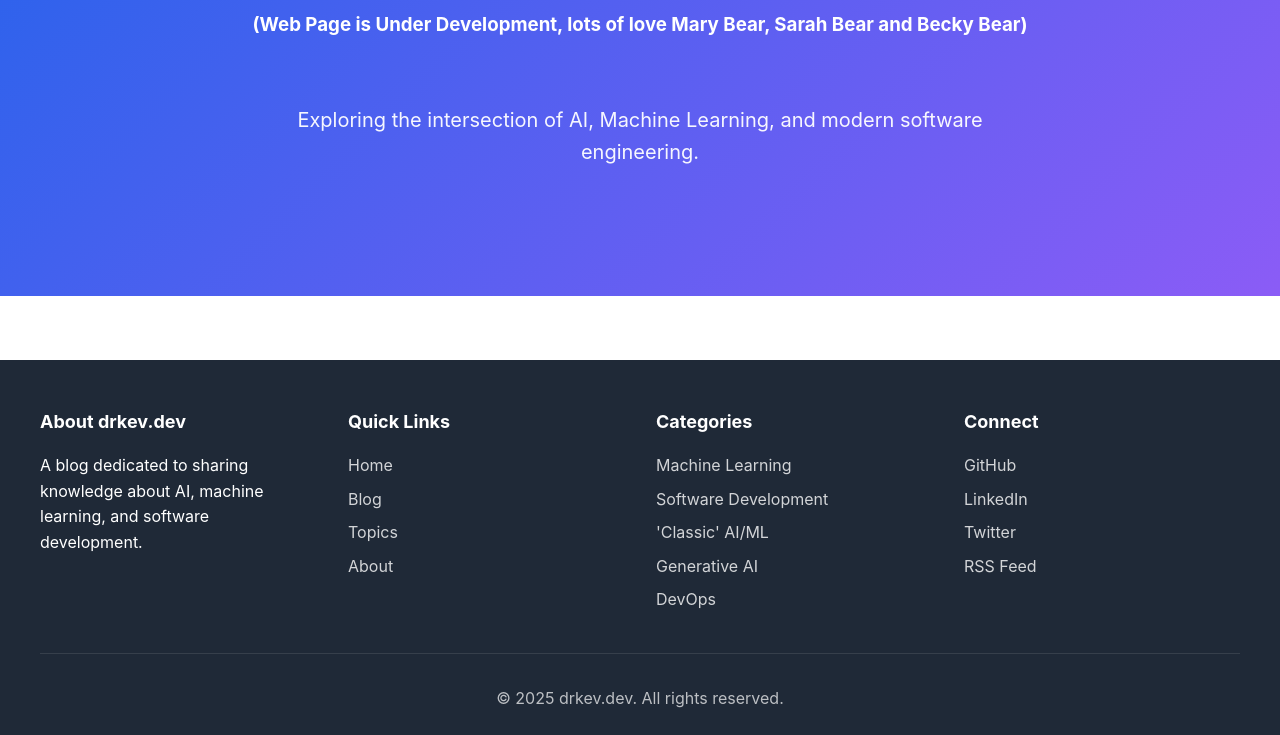
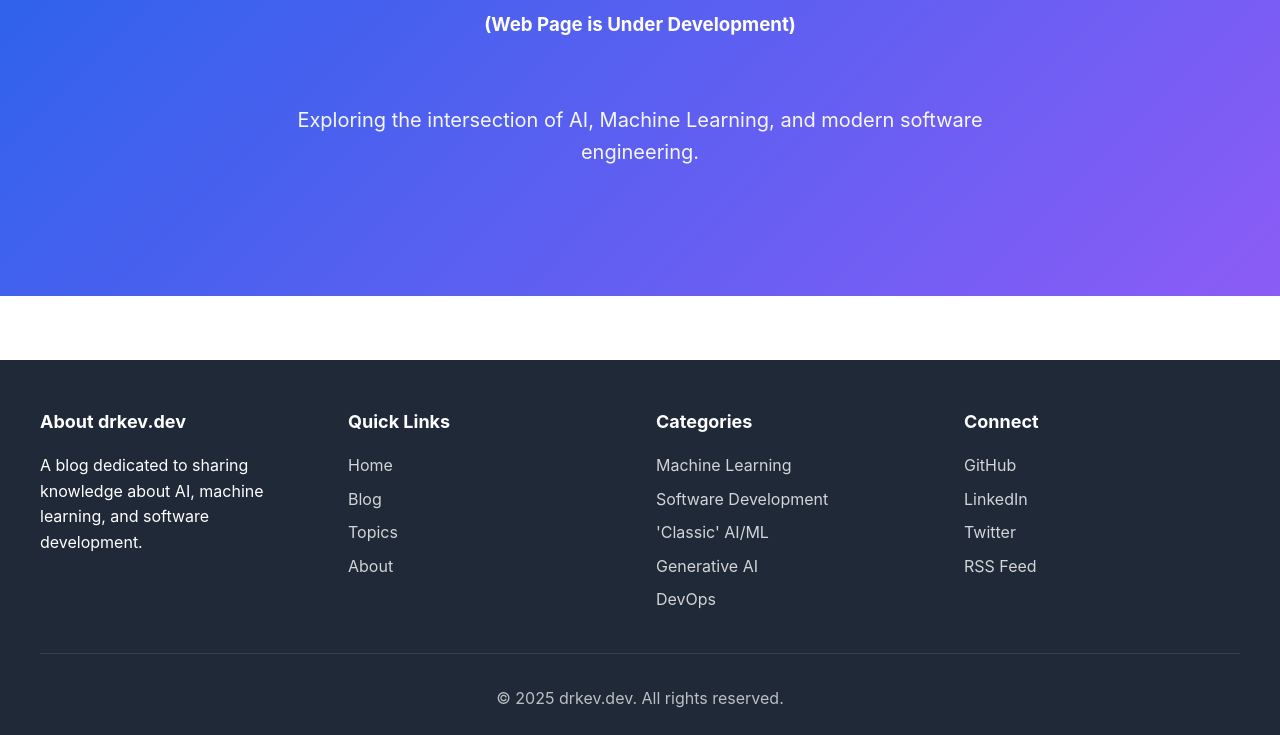
Before and after one commit to drkevgav/drkev-dev, a plain HTML site: page index.html in a window 1280 px wide. Shown: the part 249-984 px from the top of the page. Drawn offline with Linux system fonts and the light colour scheme.

Commit message:
Updates to index.html

```diff
--- a/index.html
+++ b/index.html
@@ -325,7 +325,7 @@
     <section class="hero" id="home">
         <div class="hero-content">
             <h1>AI & Software Development</h1>
-            <h3>(Web Page is Under Development, lots of love Mary Bear, Sarah Bear and Becky Bear)</h3>
+            <h3>(Web Page is Under Development)</h3>
             <p><br/></p>
             <p>Exploring the intersection of AI, Machine Learning, and modern software engineering.</p>
          </div>
```
